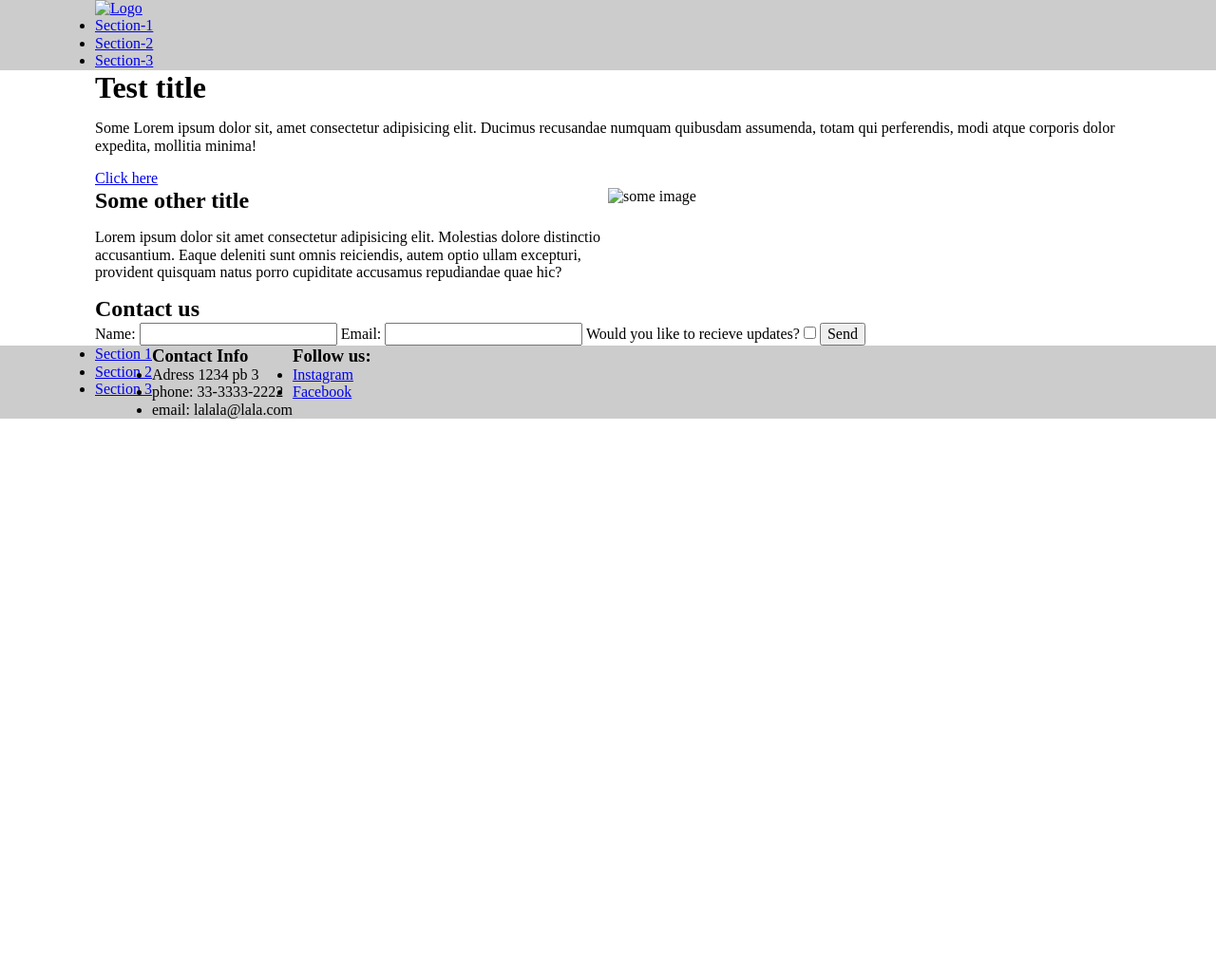
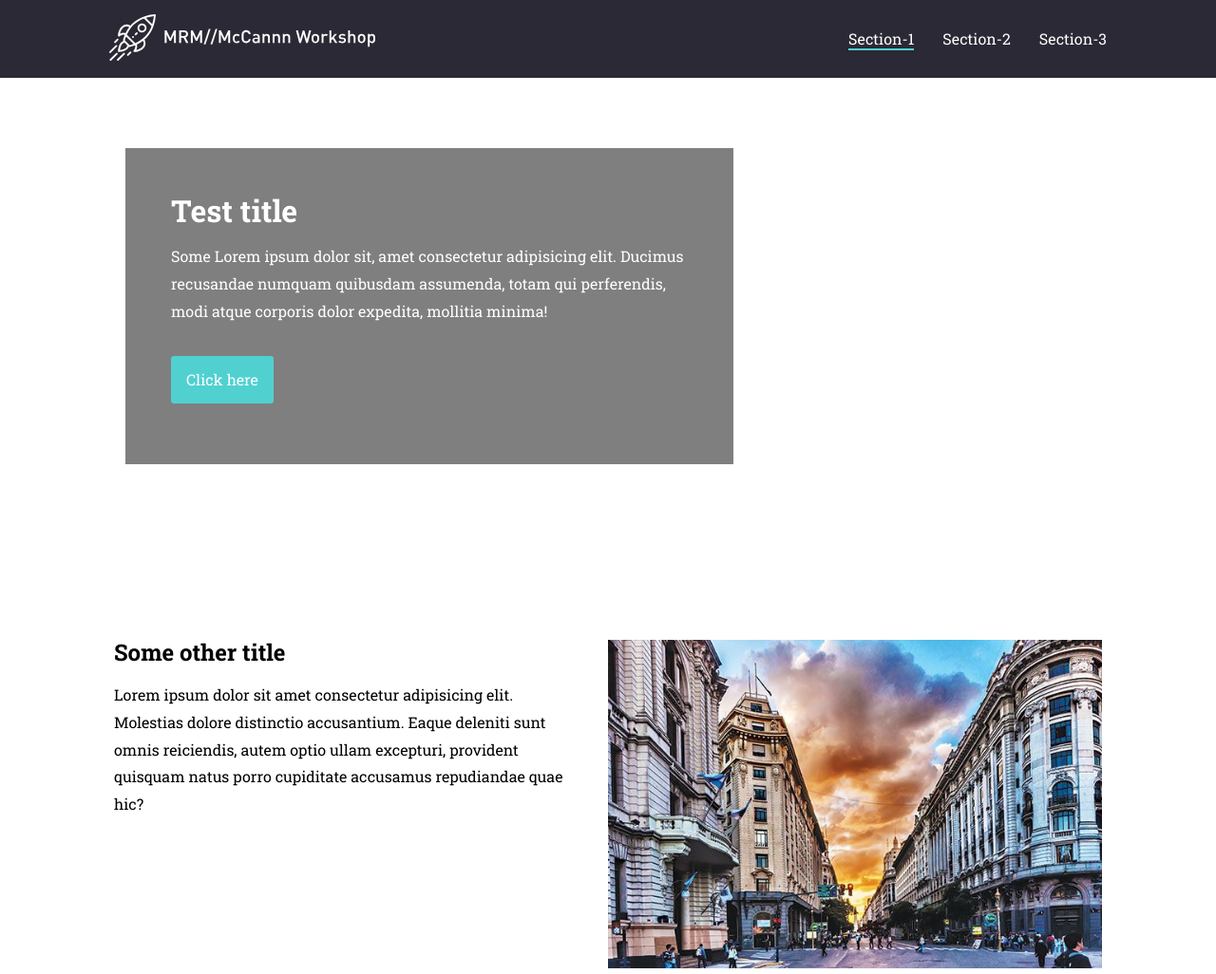
Before and after one commit to harleshinn/talks, a plain HTML site: page workshop/introduccion/index.html in a window 1280 px wide. Shown: the top 1026 px of the page at 95% size. Before the commit the page ends 800 px from the top, so only its background shows below. Drawn offline with nearby package versions, Linux system fonts and the light colour scheme.

Commit message:
proyecto avanzado

```diff
--- a/workshop/introduccion/css/styles.css
+++ b/workshop/introduccion/css/styles.css
@@ -1,7 +1,17 @@
+/* BASE STYLES */
+
 *,
 *::before,
 *::after {
   box-sizing: border-box;
+}
+
+html {
+  scroll-behavior: smooth;
+}
+
+body {
+  font-family: 'Roboto Slab', serif;
 }
 
 h1, h2, h3, h4, h5, h6,
@@ -10,36 +20,216 @@ ul, li {
   padding: 0;
 }
 
-/* HELPER */
+img {
+  max-width: 100%;
+}
+
+p {
+  line-height: 1.8;
+  font-size: .875rem;
+}
+
+section:not(#section-1) {
+  padding: 7rem 1.25rem;
+}
+
+/* HELPERS */
 .content-wrapper {
   margin: 0 auto;
   width: 100%;
-}
-
-@media screen and (min-width: 60em) {
-  .content-wrapper {
-    width: 1080px;
-
-  }
+  display: flex; /* alternativa al clásico overflow: hidden;*/
+  height: 100%;
+  flex-direction: column;
 }
 
 .row {
   display: flex;
+  flex-direction: column;
 }
 
-.col-1-2 {
-  width: 50%;
+.row .col-1-2,
+.row .col-1-3 {
+  width: 100%;
 }
 
+/* ATOMS */
+.btn {
+  background: #51d0d0;
+  color: #fff;
+  border-radius: 3px;
+  display: inline-block;
+  margin: 1rem 0;
+  padding: 1rem;
+  text-decoration: none;
+  border: 0;
+}
+
+.btn:hover {
+  background: #d0cc51;
+  color: #2b2935;
+}
 
 /* HEADER */
 .header,
 .footer {
-  background: #ccc;
+  background: #2b2935;
 }
+
+.header {
+  position: sticky;
+  top: 0;
+}
+
+.header .content-wrapper {
+  display: flex;
+  align-items: center;
+  flex-direction: column;
+  justify-content: space-between;
+}
+
+.header .logo {
+  display: inline-block;
+  width: 310px;
+  padding: 15px;
+}
+
+.header .navigation .nav {
+  display: flex;
+  margin-bottom: 1.5rem;
+}
+
+.header .navigation .nav .nav-item {
+  list-style-type: none;
+  margin: 0 15px;
+}
+
+.header .navigation .nav .nav-item a {
+  color: #fff;
+  text-decoration: none;
+}
+
+.header .navigation .nav .nav-item a.active {
+  border-bottom: 2px solid #51d0d0;
+}
+
+.header .navigation .nav .nav-item a:hover {
+  color: #85e3fd;
+}
+
+
+/* MASTHEAD */
 
 .masthead {
   background: url('../images/buenos-aires-congreso.jpg');
   background-size: cover;
   background-repeat: no-repeat;
+  height: 480px;
+  min-height: 480px;
+  display: flex;
+  align-items: center;
+  flex-direction: row;
 }
+
+.masthead .content-wrapper {
+  flex-direction: column;
+  justify-content: center;
+  display: flex;
+}
+
+.masthead .content-box {
+  margin: 1rem;
+  padding: 1.5rem;
+  background: rgba(0, 0, 0, .5);
+  color: #fff;
+}
+
+/* ABOUT US */
+.about-us p {
+  margin-right: 30px;
+}
+
+/* CONTACT US */
+.contact-us label {
+  display: inline-block;
+  margin: .875rem 0;
+}
+
+.contact-us input:not([type="checkbox"]) {
+  display: block;
+  width: 100%;
+  margin: 0 0 1.25rem 0;
+}
+
+.contact-us input {
+  padding: .875rem;
+}
+
+/* FOOTER */
+.footer {
+  color: #fff;
+}
+
+.footer h3 {
+  margin: 1rem 0;
+}
+
+.footer ul > li {
+  list-style-type: none;
+  padding: .5rem 0;
+}
+
+.footer a {
+  color: #fff;
+  text-decoration: none;
+}
+
+.footer a:hover {
+  color: #51d0d0;
+}
+
+
+/* MEDIA QUERIES: DESKTOP */
+
+@media screen and (min-width: 60em) {
+  p {
+    font-size: 1rem;
+  }
+
+  .row {
+    flex-direction: row;
+  }
+
+  .row .col-1-3 {
+    width: 33%;
+  }
+  .row .col-1-2 {
+    width: 50%;
+  }
+
+  .content-wrapper {
+    max-width: 1080px;
+  }
+
+  .content-wrapper .content-box {
+    width: 40rem;
+    margin: 0 auto;
+  }
+
+  .header .content-wrapper {
+    flex-direction: row;
+  }
+
+  .header .navigation .nav {
+    margin-bottom: 0;
+  }
+
+  .masthead .content-box {
+    width: 40rem;
+    margin: 2rem;
+    padding: 3rem;
+  }
+
+  .about-us p {
+    margin-right: 30px;
+  }
+}
--- a/workshop/introduccion/index.html
+++ b/workshop/introduccion/index.html
@@ -4,24 +4,27 @@
   <meta charset="UTF-8">
   <meta name="viewport" content="width=device-width, initial-scale=1.0">
   <meta http-equiv="X-UA-Compatible" content="ie=edge">
-  <title>Document</title>
+  <title>Workshop // HTML, CSS, JavaScript</title>
+  <link href="https://fonts.googleapis.com/css?family=Roboto+Slab:300,400,700&display=swap" rel="stylesheet">
+  <link rel="stylesheet" href="https://cdnjs.cloudflare.com/ajax/libs/font-awesome/5.9.0/css/all.min.css">
   <link rel="stylesheet" href="css/normalize.css">
   <link rel="stylesheet" href="css/styles.css">
 </head>
 <body>
-  <header class="header" role="header">
+  <header class="header">
     <div class="content-wrapper">
-      <a href="#"><img src="" alt="Logo"></a>
-      <nav class="navigation" role="navigation">
+      <a href="#" class="logo"><img src="images/mrm-mccann-workshop.svg" alt="Logo"></a>
+      <nav class="navigation">
         <ul class="nav">
-          <li class="nav-item"><a href="#section-1">Section-1</a></li>
+          <li class="nav-item"><a href="#section-1" class="active">Section-1</a></li>
           <li class="nav-item"><a href="#section-2">Section-2</a></li>
           <li class="nav-item"><a href="#section-3">Section-3</a></li>
         </ul>
       </nav>
     </div>
   </header>
-  <section id="section-1" class="content-wrapper masthead">
+  <section id="section-1" class="masthead">
+    <div class="content-wrapper">
       <div class="content-box">
         <h1>Test title</h1>
         <p>
@@ -31,8 +34,9 @@
         </p>
         <a href="#" class="btn btn-primary">Click here</a>
       </div>
+    </div>
   </section>
-  <section id="section-2" class="content-wrapper">
+  <section id="section-2" class="content-wrapper about-us">
     <div class="row">
       <div class="col-1-2">
         <h2>Some other title</h2>
@@ -41,11 +45,12 @@
         </p>
       </div>
       <div class="col-1-2">
-        <img src="" alt="some image">
+        <img src="images/buenos-aires-2.jpg" alt="Caminito">
       </div>
     </div>
   </section>
-  <section id="section-3" class="content-wrapper">
+  <section id="section-3" class="content-wrapper contact-us">
+    <div class="content-box">
       <h2>Contact us</h2>
       <form action="#" method="post">
         <label for="name">Name:</label>
@@ -54,14 +59,16 @@
         <input type="email" name="email" id="email">
         <label for="optin">Would you like to recieve updates?</label>
         <input type="checkbox" name="optin" id="optin">
-      <input type="submit" value="Send">
+        <input type="submit" value="Send" class="btn btn-primary">
       </form>
+    </div>
   </section>
-  <footer class="footer" role="footer">
+  <footer class="footer">
     <div class="content-wrapper">
       <div class="row">
           <div class="col-1-3">
             <ul>
+              <h3>Our site</h3>
               <li><a href="#">Section 1</a></li>
               <li><a href="#">Section 2</a></li>
               <li><a href="#">Section 3</a></li>
@@ -78,12 +85,15 @@
           <div class="col-1-3">
             <h3>Follow us:</h3>
             <ul>
-              <li><a href="#">Instagram</a></li>
-              <li><a href="#">Facebook</a></li>
+              <li><a href="#"><i class="fab fa-instagram"></i> Instagram</a></li>
+              <li><a href="#"> <i class="fab fa-facebook"></i> Facebook</a></li>
             </ul>
           </div>
         </div>
     </div>
   </footer>
+  <script src="https://cdnjs.cloudflare.com/ajax/libs/jquery/3.4.1/jquery.min.js"></script>
+  <script src="https://cdnjs.cloudflare.com/ajax/libs/font-awesome/5.9.0/js/all.min.js"></script>
+  <script src="js/app.js"></script>
 </body>
 </html>
--- /dev/null
+++ b/workshop/introduccion/js/app.js
@@ -0,0 +1,12 @@
+'use strict';
+
+(function() {
+
+  let linkNav = $('.nav-item a');
+
+  linkNav.on('click', function(){
+  	linkNav.removeClass('active');
+    $(this).toggleClass('active');
+  })
+
+})();
```
Also changed, not shown: workshop/introduccion/images/buenos-aires-2.jpg (added), workshop/introduccion/images/facebook.svg (added), workshop/introduccion/images/instagram.svg (added), workshop/introduccion/images/mrm-mccann-workshop.svg (added), 1 other file. Lines whose indentation alone changed are shown as unchanged.
